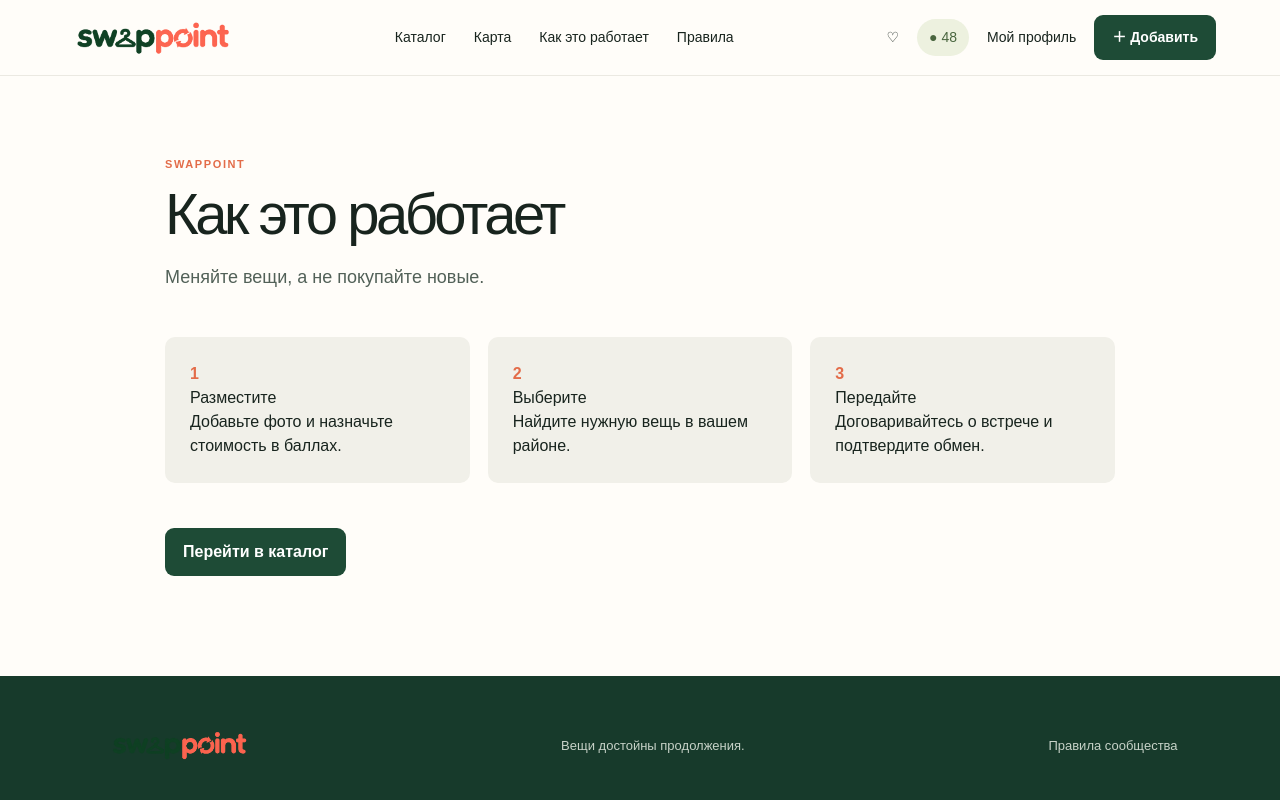
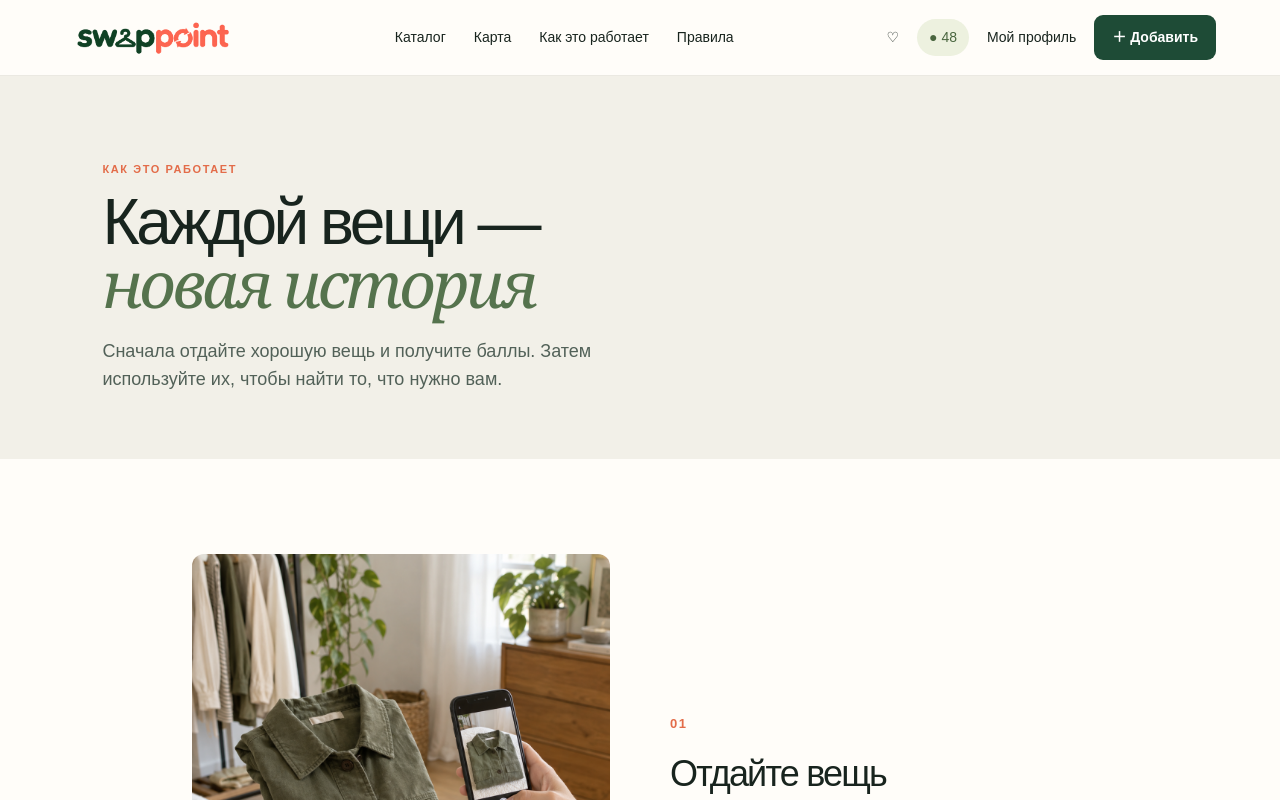
Before and after one commit to opozdnyakovwebmechanic-blip/swappoint, a Next.js app: page /how in a window 1280 px wide. Shown: the top 800 px of the page. Built offline with nearby package versions, Linux system fonts and the light colour scheme.

Commit message:
Expand how it works guide

```diff
--- a/src/app/how/page.tsx
+++ b/src/app/how/page.tsx
@@ -1 +1,11 @@
-import { SimplePage } from "@/components/app"; export default function Page(){return <SimplePage type="how"/>}
+import { Layout } from "@/components/app";
+import Link from "next/link";
+
+const steps=[
+  ["01","Отдайте вещь","Подготовьте взрослую одежду, обувь, сумку или аксессуар, добавьте 3–8 честных фотографий и опубликуйте карточку. После подтверждённой передачи баллы поступят на ваш баланс.","/how/publish.png"],
+  ["02","Найдите своё","Откройте каталог или карту Астрахани, выберите подходящую вещь, изучите фотографии, описание, размер и состояние.","/rules/photograph-honestly.png"],
+  ["03","Нажмите «Хочу получить»","Если на балансе достаточно баллов, создаётся заявка. Вещь резервируется на время, пока владелец отвечает и предлагает варианты встречи.","/rules/fill-listing.png"],
+  ["04","Договоритесь в чате","Владелец выбирает общественное место и до трёх вариантов времени. Все договорённости остаются во встроенном чате — это помогает решать спорные ситуации.","/rules/handover.png"],
+  ["05","Встретьтесь и подтвердите","Осмотрите вещь на встрече. После двухстороннего подтверждения баллы списываются у получателя и начисляются владельцу.","/rules/clean-and-pack.png"],
+];
+export default function Page(){return <Layout><main className="rules-page"><section className="rules-hero"><p className="eyebrow">Как это работает</p><h1>Каждой вещи —<br/><i>новая история</i></h1><p>Сначала отдайте хорошую вещь и получите баллы. Затем используйте их, чтобы найти то, что нужно вам.</p></section><section className="rules-steps">{steps.map(([number,title,text,image],index)=><article className={`rule-step ${index%2?"reverse":""}`} key={number}><img src={image} alt={title}/><div><strong>{number}</strong><h2>{title}</h2><p>{text}</p></div></article>)}</section><section className="rules-prohibited"><div><p className="eyebrow">Нужна вещь прямо сейчас?</p><h2>Покупка баллов скоро появится</h2></div><p>Позже вы сможете пополнить баланс и получить вещь, даже если пока ничего не отдавали. На старте баллы можно получить только за подтверждённую передачу своей вещи.</p></section><section className="rules-action"><h2>Готовы начать?</h2><p>Добавьте первую вещь — это первый шаг к обмену.</p><Link className="btn" href="/add">Добавить вещь</Link></section></main></Layout>}
```
Also changed, not shown: public/how/publish.png (added).
